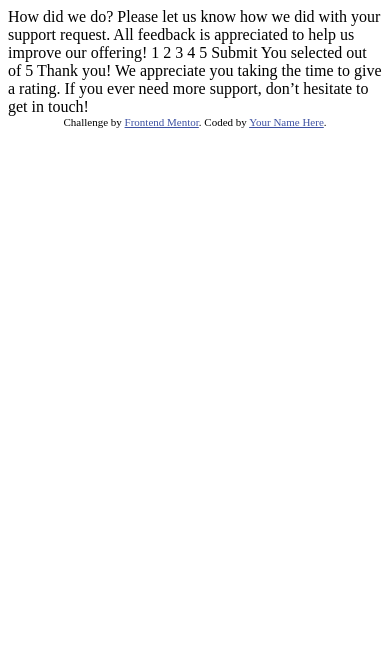
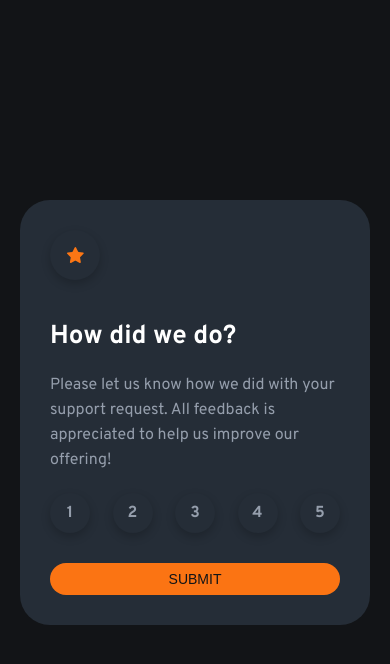
Before and after one commit to miss-sem/interactive-rating-component, a plain HTML site: page index.html in a window 390 px wide. Drawn offline with Linux system fonts and the light colour scheme.

Commit message:
second commit

```diff
--- /dev/null
+++ b/index.css
@@ -0,0 +1,173 @@
+@import url('https://fonts.googleapis.com/css2?family=Overpass:ital,wght@0,100..900;1,100..900&display=swap');
+
+*{
+    margin: 0;
+    padding: 0;
+    box-sizing: border-box;
+}
+
+body{
+    font-family: Overpass;
+    background-color:hsl(216, 12%, 8%) ;
+    display: flex;
+    justify-content: center;
+    align-items: center;
+    padding: 200px 20px;
+    color: white;
+}
+
+
+.containerRate{
+    max-width: 430px;
+    margin: auto;
+    background-color:hsl(213, 19%, 18%);
+    padding:30px;
+    border-radius: 30px;
+
+}
+
+.starImage{
+width: 50px;
+height: 50px;
+border-radius: 50%;
+background-color:hsl(213, 19%, 18%);
+display: flex;
+justify-content: center;
+align-items: center;
+box-shadow: 0 4px 10px rgba(0, 0, 7, 0.2);
+margin-bottom: 40px;
+}
+ h1{
+    font-size: 32px;
+    margin-bottom: 20px;
+ }
+
+p{
+    color: hsl(217, 12%, 63%) ;
+    line-height: 25px;
+    margin-bottom: 20px;
+    font-size: 16px;
+}
+
+.numbers{
+    width: 50px;
+    height: 50px;
+    border-radius: 100%;
+    background-color:hsl(213, 19%, 18%);
+    display: flex;
+    justify-content: center;
+    align-items: center;
+    box-shadow: 0 4px 10px rgba(0, 0, 7, 0.2);
+    color:  hsl(217, 12%, 63%) ;
+    font-size: 16px;
+    font-weight: bold;
+    /* margin-right: 30px;  */
+    /* margin-bottom: 35px; */
+}
+
+.numbers:hover{
+    background-color:hsl(25, 97%, 53%) ;
+    cursor: pointer;
+    color: hsl(213, 19%, 18%) ;
+    transition: 0.8s;
+}
+
+.containerNum{
+    display: flex;
+    justify-content: space-between;
+    margin-bottom: 30px;
+}
+
+button{
+    width: 100%;
+    padding: 10px 20px;
+    background-color:hsl(25, 97%, 53%);
+    border: none;
+    border-radius: 30px;
+    color: hsl(216, 12%, 8%);
+    font-weight: 500;
+    font-size: 18px;
+    text-transform: uppercase;
+}
+ button:hover{
+    background-color: white;
+    transition: 0.8s;
+    cursor: pointer;
+ }
+.containerForThanks{
+    display: none;
+    max-width: 450px;
+    margin: auto;
+    background-color:hsl(213, 19%, 18%);
+    padding:30px;
+    border-radius: 30px;
+    text-align: center;
+}
+
+.thanksImage{
+    margin-bottom: 15px;
+}
+
+.numOfSelection{
+    border:  1px solod white;
+}
+
+.acknowledgement p{
+    font-size: 16px;
+}
+
+.acknowledgement p:first-child{
+    color:hsl(25, 97%, 53%) ;
+    background-color: hsl(213, 14%, 26%);
+    /* width: 100%; */
+    display: inline-block;
+    border-radius:20px;
+    padding: 5px;
+    padding-inline: 30px;
+    /* box-shadow: 0 4px 10px rgba(0, 0, 7, 0.2); */
+}
+.acknowledgement p:nth-child(2){
+    color: white;
+    font-size: 22px;
+}
+
+@media  screen and (max-width:460px) {
+
+
+    body{
+        padding: 200px 20px;
+    }
+    .containerRate{
+        width: 100%;
+    }
+    h1{
+        font-size: 26px;
+    }
+
+    p{
+        font-size: 16px;
+    }
+    .numbers {
+        width: 40px;
+        height: 40px;
+        font-size: 16px;
+    }
+
+    button {
+        width: 100%;
+        font-size: 14px;
+        padding: 8px 0;
+    }
+
+    .thanksImage img{
+        width: 100px;
+    }
+
+    .acknowledgement p:first-child{
+        font-size: 18px;
+    }
+    .acknowledgement p{
+        font-size: 14px;
+    }
+
+    }
--- a/index.html
+++ b/index.html
@@ -1,49 +1,65 @@
 <!DOCTYPE html>
 <html lang="en">
   <head>
-  <meta charset="UTF-8">
-  <meta name="viewport" content="width=device-width, initial-scale=1.0"> <!-- displays site properly based on user's device -->
+    <meta charset="UTF-8" />
+    <meta name="viewport" content="width=device-width, initial-scale=1.0" />
+    <!-- displays site properly based on user's device -->
 
-  <link rel="icon" type="image/png" sizes="32x32" href="./images/favicon-32x32.png">
+    <link
+      rel="icon"
+      type="image/png"
+      sizes="32x32"
+      href="./images/favicon-32x32.png"
+    />
+    <link rel="stylesheet" href="index.css" />
 
     <title>Frontend Mentor | Interactive rating component</title>
-
-  <!-- Feel free to remove these styles or customise in your own stylesheet 👍 -->
     <style>
-    .attribution { font-size: 11px; text-align: center; }
-    .attribution a { color: hsl(228, 45%, 44%); }
+      .attribution {
+        font-size: 11px;
+        text-align: center;
+      }
+      .attribution a {
+        color: hsl(228, 45%, 44%);
+      }
     </style>
   </head>
   <body>
+    <div class="containerRate">
+      <div class="starImage"><img src="/images/icon-star.svg" alt="" /></div>
 
-  <!-- Rating state start -->
+      <h1>How did we do?</h1>
 
-  How did we do?
+      <p>
+        Please let us know how we did with your support request. All feedback is
+        appreciated to help us improve our offering!
+      </p>
 
-  Please let us know how we did with your support request. All feedback is appreciated
-  to help us improve our offering!
+      <div class="containerNum">
+        <div class="numbers" onclick="getSelectedRating('1')">1</div>
+        <div class="numbers" onclick="getSelectedRating('2')">2</div>
+        <div class="numbers" onclick="getSelectedRating('3')">3</div>
+        <div class="numbers" onclick="getSelectedRating('4')">4</div>
+        <div class="numbers" onclick="getSelectedRating('5')">5</div>
+      </div>
+      <button onclick="submit()">Submit</button>
+    </div>
 
-  1 2 3 4 5
+    <div class="containerForThanks">
+      <div class="thanksImage">
+        <img src="/images/illustration-thank-you.svg" alt="" />
+      </div>
 
-  Submit
+      <div class="acknowledgement">
+        <p>You selected <span id="rating"></span>  out of 5</p>
+        <p>Thank You!</p>
+        <p>
+          We appreciate you taking the time to give a rating. If you ever need
+          more support, don't hesitate to get in touch!
+        </p>
+      </div>
+    </div>
 
-  <!-- Rating state end -->
-
-  <!-- Thank you state start -->
-
-  You selected <!-- Add rating here --> out of 5
-
-  Thank you!
-
-  We appreciate you taking the time to give a rating. If you ever need more support,
-  don’t hesitate to get in touch!
-
-  <!-- Thank you state end -->
-
-
-  <div class="attribution">
-    Challenge by <a href="https://www.frontendmentor.io?ref=challenge" target="_blank">Frontend Mentor</a>.
-    Coded by <a href="#">Your Name Here</a>.
-  </div>
+    <script src="index.js"></script>
   </body>
 </html>
--- /dev/null
+++ b/index.js
@@ -0,0 +1,29 @@
+const ratings = document.getElementsByClassName("numbers");
+
+let selectedRating = null;
+
+function getSelectedRating(num) {
+  let element;
+  for (let i = 0; i < ratings.length; i++) {
+    element = ratings[i];
+    if (ratings[i].innerHTML == num) {
+      element.style.backgroundColor = "white";
+      element.style.color = "hsl(216, 12%, 8%)";
+      selectedRating = element.innerHTML;
+    } else {
+      element.style.backgroundColor = "hsl(213, 19%, 18%)";
+      element.style.color = "hsl(217, 12%, 63%)";
+    }
+  }
+}
+
+function submit() {
+  if (selectedRating) {
+    document.getElementById("rating").innerHTML = selectedRating;
+    console.log(selectedRating);
+    let ratingContainer = document.getElementsByClassName("containerRate")[0];
+    let thanksDIv = document.getElementsByClassName("containerForThanks")[0];
+    ratingContainer.style.display = "none";
+    thanksDIv.style.display = "block";
+  }
+}
```
Lines whose indentation alone changed are shown as unchanged.
